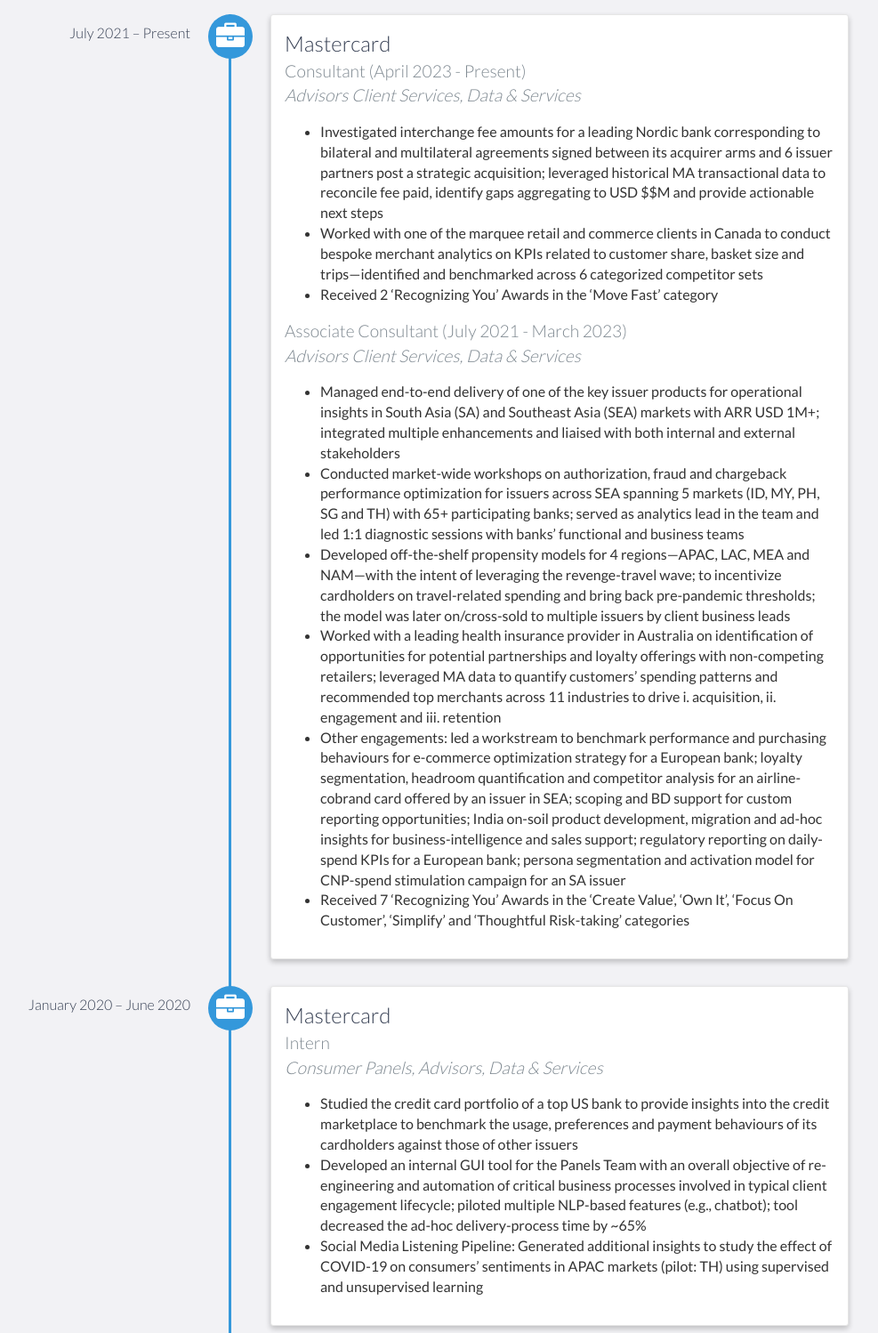
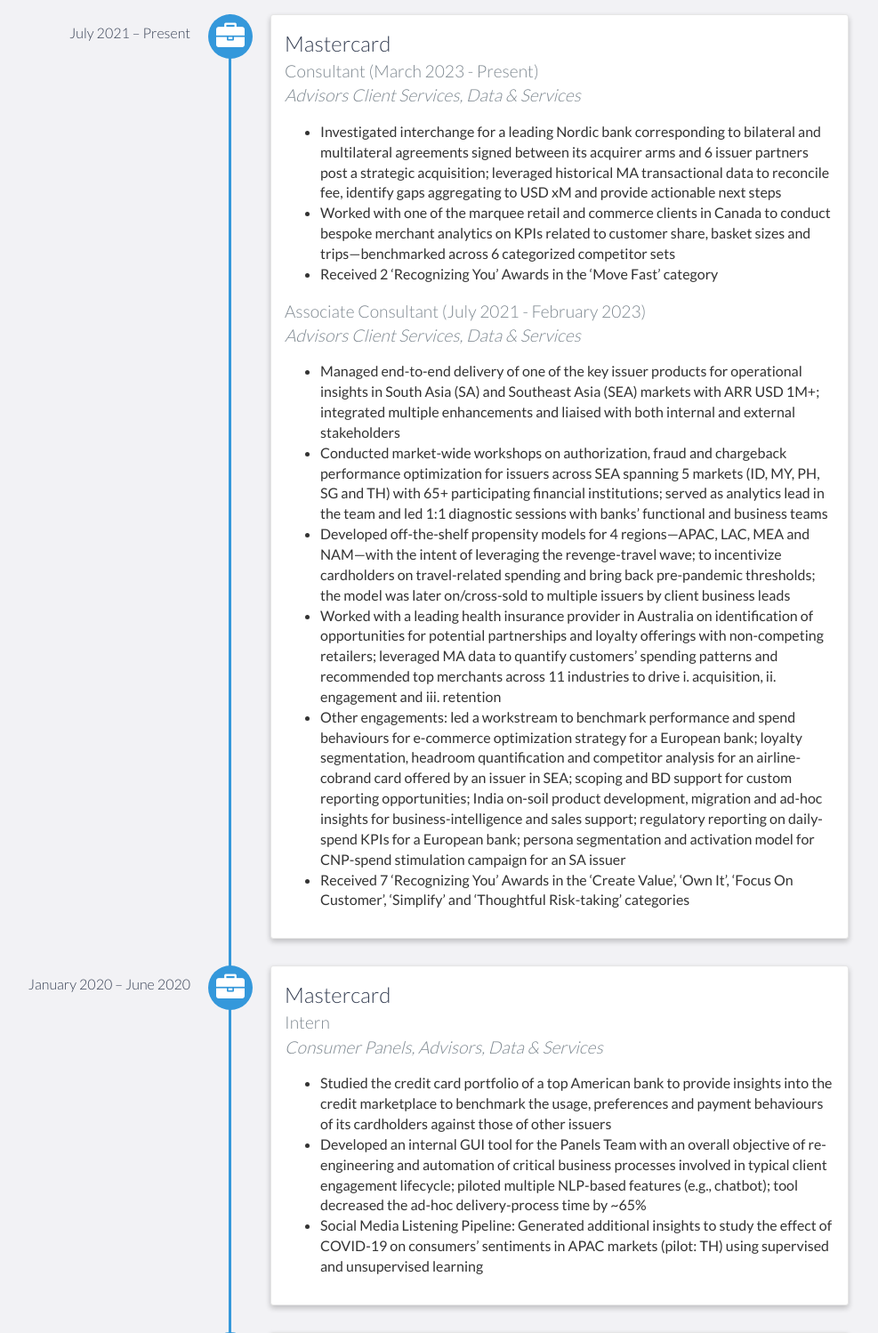
Before and after one commit to 21RachitShukla/21RachitShukla.github.io, a website: page index.html in a window 1280 px wide. Shown: the part 940-2438 px from the top of the page at 89% size, without its empty margins (186-1173 px from the left). Drawn offline with nearby package versions, Linux system fonts and the light colour scheme.

Commit message:
Update index.html

```diff
--- a/index.html
+++ b/index.html
@@ -71,35 +71,28 @@
         <div id="experience-timeline">
 	<div data-date="July 2021 – Present" class="shadow-large">
 		    <a href="https://www.mastercard.co.in/en-in.html"><h3>Mastercard</h3></a>
-                <h4>Consultant (April 2023 - Present) <br> <i>Advisors Client Services, Data & Services</i></h4>
+                <h4>Consultant (March 2023 - Present) <br> <i>Advisors Client Services, Data & Services</i></h4>
 				<ul>
 				<li>
-				Investigated interchange fee amounts for a leading Nordic bank corresponding to bilateral and multilateral agreements signed between its acquirer arms and 6 issuer partners post a strategic acquisition; leveraged historical MA transactional data to reconcile fee paid, identify gaps aggregating to USD $$M and provide actionable next steps
-				</li>
+ 				Investigated interchange for a leading Nordic bank corresponding to bilateral and multilateral agreements signed between its acquirer arms and 6 issuer partners post a strategic acquisition; leveraged historical MA transactional data to reconcile fee, identify gaps aggregating to USD xM and provide actionable next steps				</li>
 				<li>
-				Worked with one of the marquee retail and commerce clients in Canada to conduct bespoke merchant analytics on KPIs related to customer share, basket size and trips—identified and benchmarked across 6 categorized competitor sets
-				</li>
+				Worked with one of the marquee retail and commerce clients in Canada to conduct bespoke merchant analytics on KPIs related to customer share, basket sizes and trips—benchmarked across 6 categorized competitor sets				</li>
 				<li>
 				Received 2 ‘Recognizing You’ Awards in the ‘Move Fast’ category
 				</li>
 				</ul>
-                <h4>Associate Consultant (July 2021 - March 2023) <br> <i>Advisors Client Services, Data & Services</i></h4>
+                <h4>Associate Consultant (July 2021 - February 2023) <br> <i>Advisors Client Services, Data & Services</i></h4>
 				<ul>
 				<li>
-				Managed end-to-end delivery of one of the key issuer products for operational insights in South Asia (SA) and Southeast Asia (SEA) markets with ARR USD 1M+; integrated multiple enhancements and liaised with both internal and external stakeholders
-				</li>
+				Managed end-to-end delivery of one of the key issuer products for operational insights in South Asia (SA) and Southeast Asia (SEA) markets with ARR USD 1M+; integrated multiple enhancements and liaised with both internal and external stakeholders				</li>
 				<li>
-				Conducted market-wide workshops on authorization, fraud and chargeback performance optimization for issuers across SEA spanning 5 markets (ID, MY, PH, SG and TH) with 65+ participating banks; served as analytics lead in the team and led 1:1 diagnostic sessions with banks’ functional and business teams
-				</li>
+				Conducted market-wide workshops on authorization, fraud and chargeback performance optimization for issuers across SEA spanning 5 markets (ID, MY, PH, SG and TH) with 65+ participating financial institutions; served as analytics lead in the team and led 1:1 diagnostic sessions with banks’ functional and business teams				</li>
 				<li>
-				Developed off-the-shelf propensity models for 4 regions—APAC, LAC, MEA and NAM—with the intent of leveraging the revenge-travel wave; to incentivize cardholders on travel-related spending and bring back pre-pandemic thresholds; the model was later on/cross-sold to multiple issuers by client business leads
-				</li>
+				Developed off-the-shelf propensity models for 4 regions—APAC, LAC, MEA and NAM—with the intent of leveraging the revenge-travel wave; to incentivize cardholders on travel-related spending and bring back pre-pandemic thresholds; the model was later on/cross-sold to multiple issuers by client business leads				</li>
 				<li>
-				Worked with a leading health insurance provider in Australia on identification of opportunities for potential partnerships and loyalty offerings with non-competing retailers; leveraged MA data to quantify customers’ spending patterns and recommended top merchants across 11 industries to drive i. acquisition, ii. engagement and iii. retention
-				</li>
+				Worked with a leading health insurance provider in Australia on identification of opportunities for potential partnerships and loyalty offerings with non-competing retailers; leveraged MA data to quantify customers’ spending patterns and recommended top merchants across 11 industries to drive i. acquisition, ii. engagement and iii. retention				</li>
 				<li>
-				Other engagements: led a workstream to benchmark performance and purchasing behaviours for e-commerce optimization strategy for a European bank; loyalty segmentation, headroom quantification and competitor analysis for an airline-cobrand card offered by an issuer in SEA; scoping and BD support for custom reporting opportunities; India on-soil product development, migration and ad-hoc insights for business-intelligence and sales support; regulatory reporting on daily-spend KPIs for a European bank; persona segmentation and activation model for CNP-spend stimulation campaign for an SA issuer
-				</li>
+				Other engagements: led a workstream to benchmark performance and spend behaviours for e-commerce optimization strategy for a European bank; loyalty segmentation, headroom quantification and competitor analysis for an airline-cobrand card offered by an issuer in SEA; scoping and BD support for custom reporting opportunities; India on-soil product development, migration and ad-hoc insights for business-intelligence and sales support; regulatory reporting on daily-spend KPIs for a European bank; persona segmentation and activation model for CNP-spend stimulation campaign for an SA issuer				</li>
 				<li>
 				Received 7 ‘Recognizing You’ Awards in the ‘Create Value’, ‘Own It’, ‘Focus On Customer’, ‘Simplify’ and ‘Thoughtful Risk-taking’ categories				</li>
 				</li>
@@ -110,8 +103,7 @@
                 <h4>Intern <br> <i>Consumer Panels, Advisors, Data & Services</i></h4>
 		    		<ul>
 				<li>
-				Studied the credit card portfolio of a top US bank to provide insights into the credit marketplace to benchmark the usage, preferences and payment behaviours of its cardholders against those of other issuers
-				</li>
+				Studied the credit card portfolio of a top American bank to provide insights into the credit marketplace to benchmark the usage, preferences and payment behaviours of its cardholders against those of other issuers				</li>
 				<li>
 				Developed an internal GUI tool for the Panels Team with an overall objective of re-engineering and automation of critical business processes involved in typical client engagement lifecycle; piloted multiple NLP-based features (e.g., chatbot); tool decreased the ad-hoc delivery-process time by ~65%
 				</li>
```
